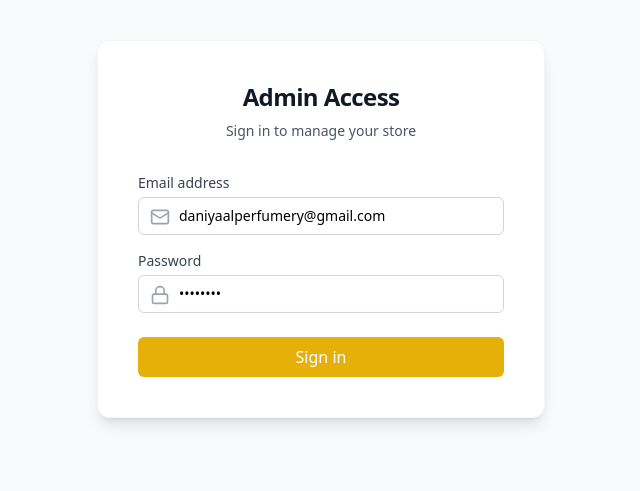
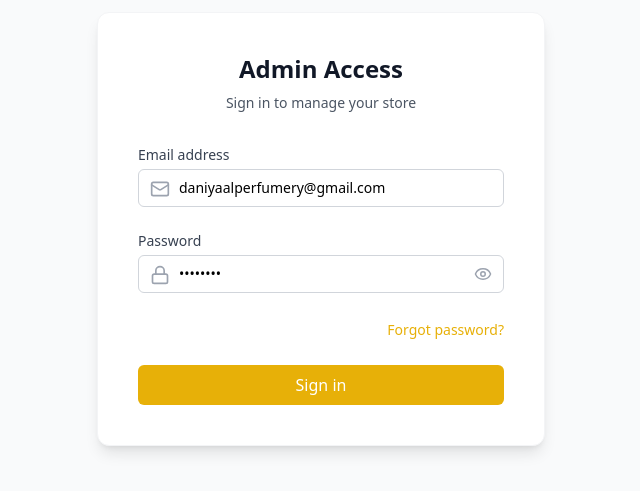
Before and after one commit to pinnateai-2025/daniyaal_admin, a React (Create React App) app: page /login in a window 1280 px wide. Shown: the part 171-662 px from the top of the page, without its empty margins (319-959 px from the left). Built offline with nearby package versions, Linux system fonts and the light colour scheme.

Commit message:
add: forget password option and eye button to view password

```diff
--- a/src/pages/Login.tsx
+++ b/src/pages/Login.tsx
@@ -1,13 +1,26 @@
 import React, { useState } from "react";
 import { useNavigate } from "react-router-dom";
 import { useAuth } from "../context/AuthContext";
-import { Mail, Lock } from "lucide-react";
+import {
+  Mail,
+  Lock,
+  Eye,
+  EyeOff,
+  X,
+  Info
+} from "lucide-react";
 
 export function Login() {
   const [email, setEmail] = useState("daniyaalperfumery@gmail.com");
   const [password, setPassword] = useState("password");
+  const [showPassword, setShowPassword] = useState(false);
   const [error, setError] = useState("");
   const [isSubmitting, setIsSubmitting] = useState(false);
+
+  // Forgot password modal states
+  const [showForgotModal, setShowForgotModal] = useState(false);
+  const [resetEmail, setResetEmail] = useState("");
+  const [resetInfo, setResetInfo] = useState("");
 
   const { login } = useAuth();
   const navigate = useNavigate();
@@ -20,30 +33,40 @@ export function Login() {
     try {
       await login(email, password);
       navigate("/");
-    } catch (err) {
-      setError("Invalid credentials. Try daniyaalperfumery@gmail.com");
+    } catch {
+      setError("Invalid credentials. Please try again.");
     } finally {
       setIsSubmitting(false);
     }
   };
 
+  const handlePasswordReset = () => {
+    if (!resetEmail) {
+      setResetInfo("Please enter your email address.");
+      return;
+    }
+
+    // MOCK behavior (replace with API later)
+    setResetInfo(
+      "Password reset is not enabled yet. Please contact the administrator."
+    );
+  };
+
   return (
+    <>
       <div className="flex min-h-screen items-center justify-center bg-gray-50 px-4">
-      <div className="w-full max-w-md space-y-8 rounded-xl bg-white p-10 shadow-lg border border-gray-100">
+        <div className="w-full max-w-md rounded-xl bg-white p-10 shadow-lg border border-gray-100 space-y-8">
 
-        {/* Logo */}
-        <div className="text-center flex flex-col items-center">
-          <h2 className="text-2xl font-bold tracking-tight text-gray-900">
-            Admin Access
-          </h2>
+          {/* Header */}
+          <div className="text-center">
+            <h2 className="text-2xl font-bold text-gray-900">Admin Access</h2>
             <p className="mt-2 text-sm text-gray-600">
               Sign in to manage your store
             </p>
           </div>
 
           {/* Form */}
-        <form className="mt-8 space-y-6" onSubmit={handleSubmit}>
-          <div className="space-y-4">
+          <form onSubmit={handleSubmit} className="space-y-6">
 
             {/* Email */}
             <div>
@@ -71,15 +94,36 @@ export function Login() {
               <div className="relative mt-1">
                 <Lock className="absolute left-3 top-2.5 h-5 w-5 text-gray-400" />
                 <input
-                  type="password"
+                  type={showPassword ? "text" : "password"}
                   required
                   value={password}
                   onChange={(e) => setPassword(e.target.value)}
-                  className="block w-full rounded-md border border-gray-300 pl-10 py-2
+                  className="block w-full rounded-md border border-gray-300 pl-10 pr-10 py-2
                   focus:border-[#e7b008] focus:ring-[#e7b008] sm:text-sm"
                 />
+                <button
+                  type="button"
+                  onClick={() => setShowPassword((p) => !p)}
+                  className="absolute right-3 top-2.5 text-gray-400 hover:text-gray-600"
+                >
+                  {showPassword ? <EyeOff size={18} /> : <Eye size={18} />}
+                </button>
               </div>
             </div>
+
+            {/* Forgot password */}
+            <div className="text-right">
+              <button
+                type="button"
+                onClick={() => {
+                  setShowForgotModal(true);
+                  setResetEmail(email);
+                  setResetInfo("");
+                }}
+                className="text-sm text-[#e7b008] hover:underline"
+              >
+                Forgot password?
+              </button>
             </div>
 
             {/* Error */}
@@ -89,7 +133,7 @@ export function Login() {
               </div>
             )}
 
-          {/* Submit Button */}
+            {/* Submit */}
             <button
               type="submit"
               disabled={isSubmitting}
@@ -101,5 +145,70 @@ export function Login() {
           </form>
         </div>
       </div>
+
+      {/* ================= FORGOT PASSWORD MODAL ================= */}
+      {showForgotModal && (
+        <div className="fixed inset-0 z-50 flex items-center justify-center bg-black/40 px-4">
+          <div className="w-full max-w-md rounded-lg bg-white p-6 shadow-xl">
+
+            {/* Modal Header */}
+            <div className="flex items-center justify-between mb-4">
+              <h3 className="text-lg font-semibold text-gray-900">
+                Reset Password
+              </h3>
+              <button
+                onClick={() => setShowForgotModal(false)}
+                className="text-gray-400 hover:text-gray-600"
+              >
+                <X size={20} />
+              </button>
+            </div>
+
+            {/* Modal Content */}
+            <div className="space-y-4">
+              <p className="text-sm text-gray-600">
+                Enter your admin email address to reset your password.
+              </p>
+
+              <div>
+                <label className="block text-sm font-medium text-gray-700">
+                  Email address
+                </label>
+                <input
+                  type="email"
+                  value={resetEmail}
+                  onChange={(e) => setResetEmail(e.target.value)}
+                  className="mt-1 w-full rounded-md border border-gray-300 px-3 py-2
+                  focus:border-[#e7b008] focus:ring-[#e7b008] sm:text-sm"
+                />
+              </div>
+
+              {resetInfo && (
+                <div className="flex gap-2 text-sm text-yellow-800 bg-yellow-50 p-3 rounded">
+                  <Info size={18} />
+                  <span>{resetInfo}</span>
+                </div>
+              )}
+            </div>
+
+            {/* Modal Actions */}
+            <div className="mt-6 flex justify-end gap-3">
+              <button
+                onClick={() => setShowForgotModal(false)}
+                className="rounded-md border px-4 py-2 text-sm text-gray-700 hover:bg-gray-50"
+              >
+                Cancel
+              </button>
+              <button
+                onClick={handlePasswordReset}
+                className="rounded-md bg-[#e7b008] px-4 py-2 text-sm font-medium text-white hover:bg-[#d6a707]"
+              >
+                Send Reset Link
+              </button>
+            </div>
+          </div>
+        </div>
+      )}
+    </>
   );
 }
```
Lines whose indentation alone changed are shown as unchanged.
